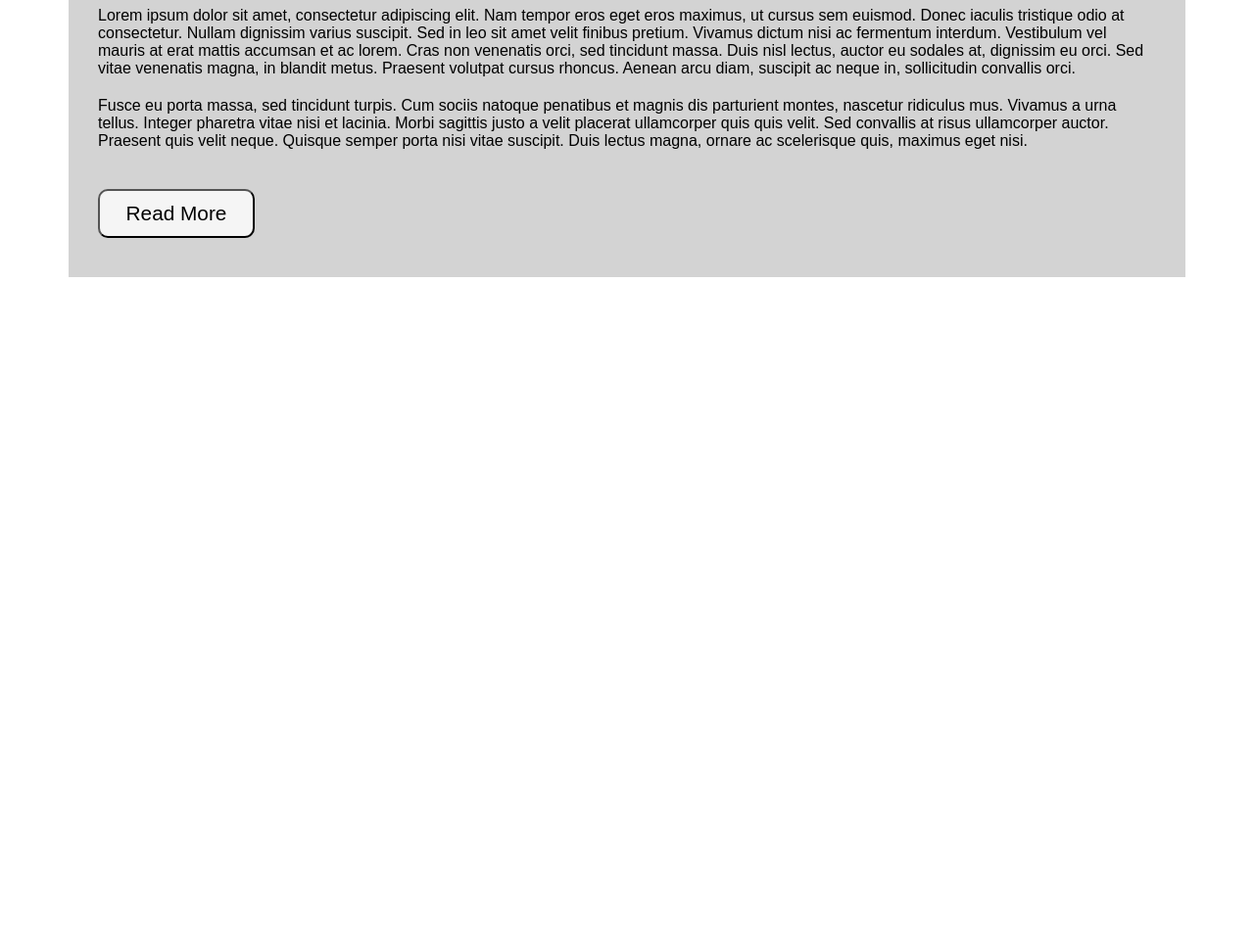
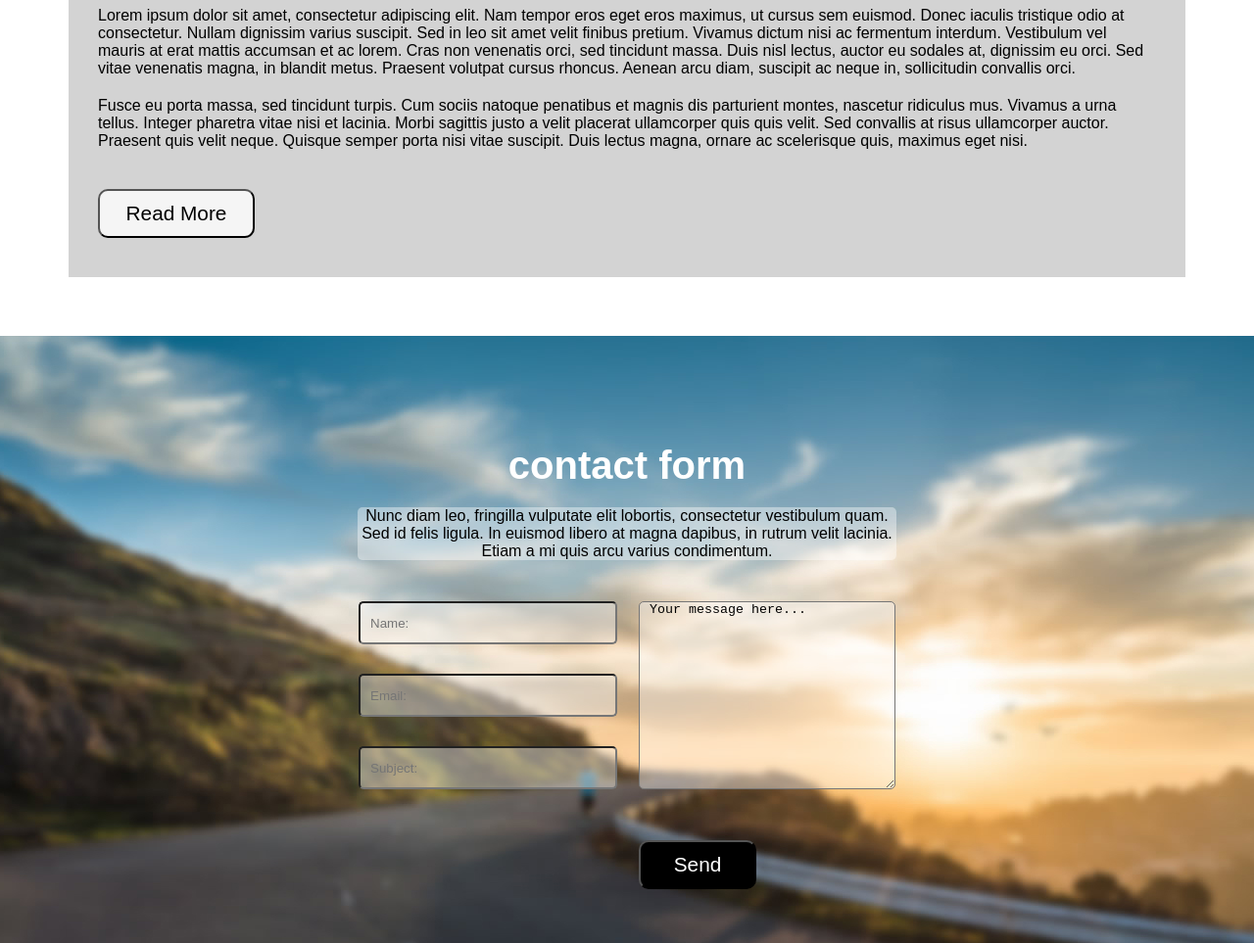
Before and after one commit to rtduany/winner-display-table, a plain HTML site: page index.html in a window 1280 px wide. Shown: the part 3556-4519 px from the top of the page at 98% size. Before the commit the page ends 3839 px from the top, so only its background shows below. Drawn offline with Linux system fonts and the light colour scheme.

Commit message:
add form section

```diff
--- a/css/style.css
+++ b/css/style.css
@@ -154,7 +154,7 @@ nav a:hover {
 	font-size: 130%;
 	background-color: whitesmoke;
 }
-/* ******************************************************* Serive column or section4 styles *********************************************** */
+/* ****************************************************** Serive column or section4 styles ********************************************** */
 #section4 {
 	background-image: url(../img/bg-2.jpg);
 	background-position: center;
@@ -219,3 +219,72 @@ nav a:hover {
 .one-big-col p {
 	margin: 10px 30px 20px 30px;
 }
+/* ******************************************************** form-column section styles ************************************************** */
+#section7 {
+	background-image: url(../img/bg-3.jpg);
+	background-position: center;
+	background-attachment: fixed;
+	backface-visibility: visible;
+	height: 620px;
+	margin-top: 60px;
+}
+.contact-txt {
+	text-align: center;
+	width: 43%;
+	margin: 0 auto;
+	backface-visibility: visible;
+}
+.contact-txt h2 {
+	color: white;
+	font-size: 250%;
+	margin-bottom: 20px;
+}
+.contact-txt p {
+	background-color: rgb(255, 255, 254, 0.4);
+	backface-visibility: visible;
+	border-radius: 5px;
+}
+form {
+	display: table;
+	width: 43%;
+	height: auto;
+	margin: 0 auto;
+	backface-visibility: visible;
+	padding-top: 20px;
+	border-collapse: separate;
+	border-spacing: 22px;
+}
+#section7 div {
+	margin-top: 60px;
+}
+.inputs {
+	vertical-align: top;
+}
+.inputs input {
+	width: 250px;
+	height: 40px;
+	margin-bottom: 30px;
+	background-color: rgb(255, 255, 254, 0.4);
+	backface-visibility: visible;
+	border-radius: 5px;
+	padding-left: 10px;
+}
+textarea {
+	width: 250px;
+	height: 190px;
+	background-color: rgb(255, 255, 254, 0.4);
+	backface-visibility: visible;
+	border-radius: 5px;
+	padding-left: 10px;
+}
+#submit-btn {
+	width: 120px;
+	height: 50px;
+	border-radius: 10px;
+	font-size: 130%;
+	background-color: black;
+	color: white;
+}
+#gap {
+	height: 50px;
+}
--- a/index.html
+++ b/index.html
@@ -112,10 +112,9 @@
 				</div>
 			</div>
 		</div>
-
 		<div class="container" id="section6">
 			<div class="row">
-				<div class="one-big-col" id="one-lg-column">
+				<div class="col one-big-col">
 					<img src="img/4-5.jpg">
 					<h3>One Big Column</h3>
 					<p>Lorem ipsum dolor sit amet, consectetur adipiscing elit. Nam tempor eros eget eros maximus, ut cursus sem euismod.
@@ -132,6 +131,33 @@
 			</div>
 			<button id="big-img-btn">Read More</button>
 		</div>
+		<div id="section7">
+			<div id="gap"></div>
+			<div class="contact-txt">
+				<h2>contact form</h2>
+				<p>Nunc diam leo, fringilla vulputate elit lobortis, consectetur vestibulum quam. Sed id felis ligula. In euismod libero at
+					magna dapibus, in rutrum velit lacinia. Etiam a mi quis arcu varius condimentum.</p>
+			</div>
+			<form>
+				<div class="row contact-txt">
+					<div class="col inputs">
+						<input type="text" placeholder="Name:">
+						<input type="email" placeholder="Email:">
+						<input type="text" placeholder="Subject:">
+					</div>
+					<div class="col">
+						<textarea>Your message here...</textarea>
+					</div>
+				</div>
+				<div class="row">
+					<div class="col"></div>
+					<div class="col">
+						<input type="submit" value="Send" id="submit-btn">
+					</div>
+				</div>
+			</form>
+			</div>
+
 
 	</body>
 </html>
```
